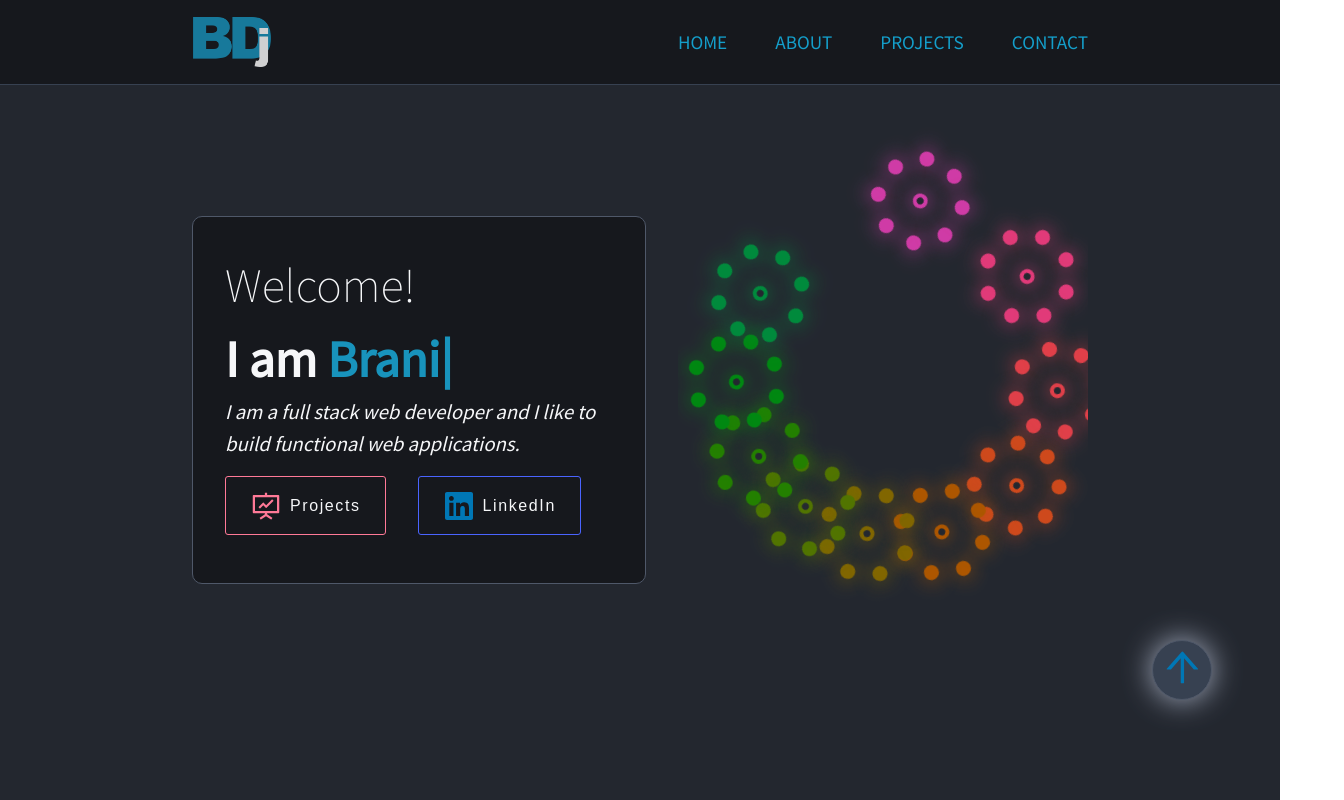
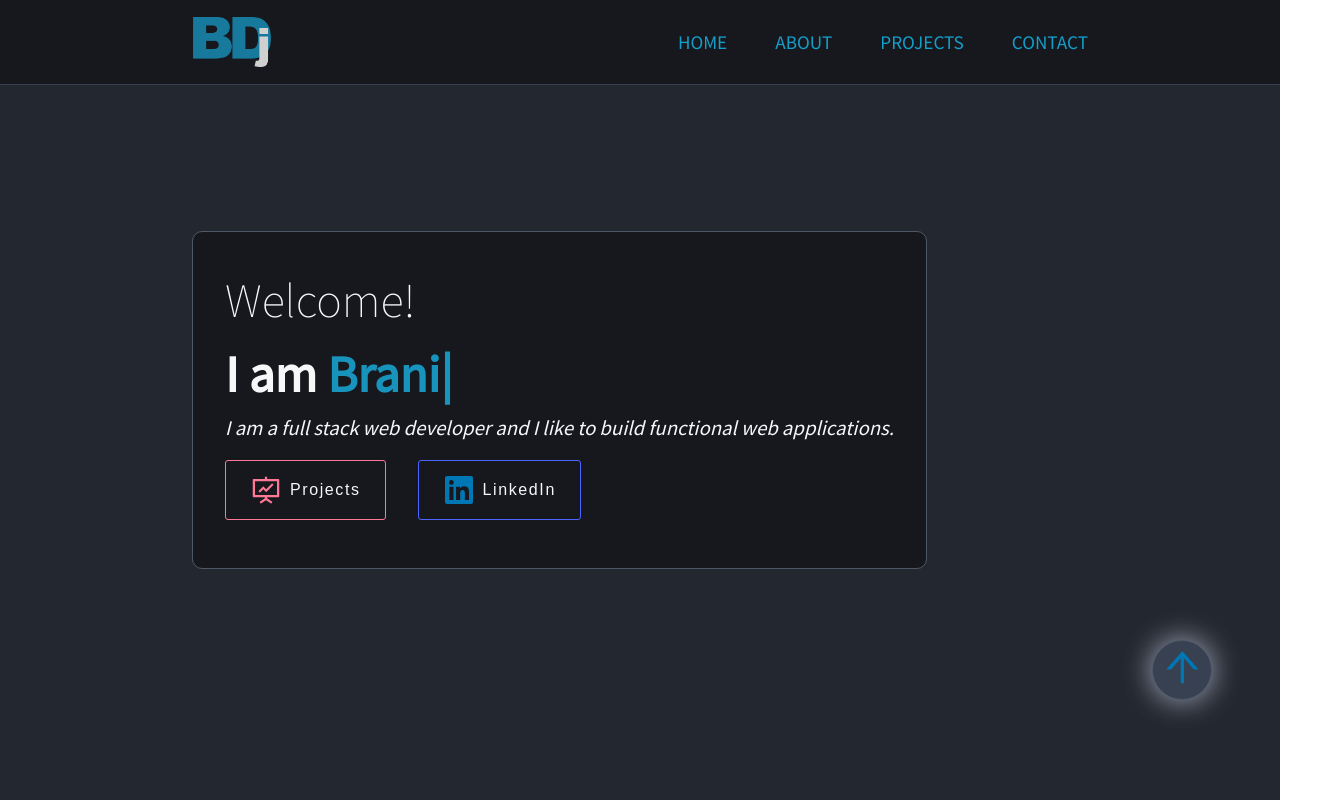
Before and after one commit to branimir1111/myPortfolio, a React (Vite) app: page / in a window 1280 px wide. Shown: the top 800 px of the page, 1344 px wide, since content can reach past the window. Built offline with nearby package versions, Linux system fonts and the light colour scheme; the HTML template or start-up script is replaced by a standard one.

Commit message:
homeFixWidth

```diff
--- a/src/components/homeStyle.scss
+++ b/src/components/homeStyle.scss
@@ -10,6 +10,7 @@
   color: #f6f7f9;
 }
 .homeLeft {
+  width: 90vw;
   display: flex;
   align-items: center;
 }
```
